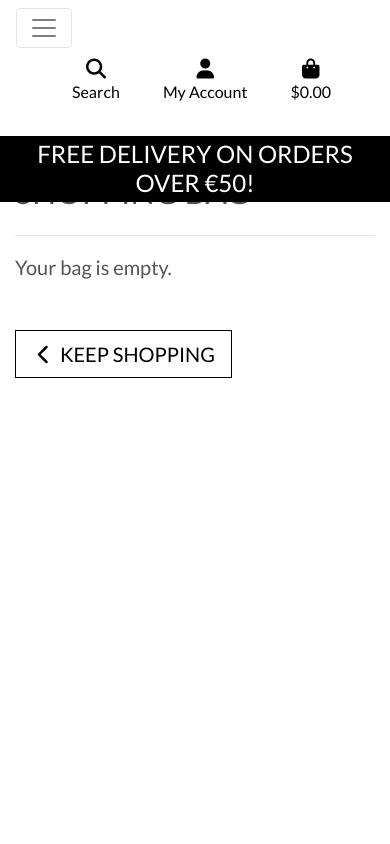
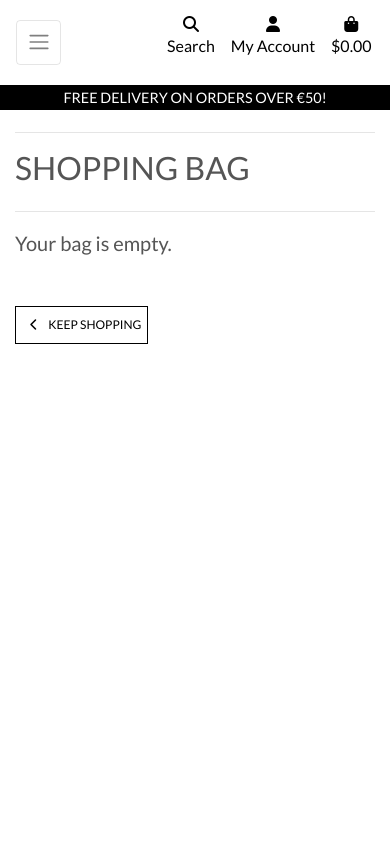
Before and after one commit to Code-Institute-Submissions/dylanocallaghan-MS4_DecResub, a Django app: page /bag/ in a window 390 px wide. Run offline with Django 3.2, Linux system fonts and the light colour scheme; some libraries are stand-ins or nearby versions.

Commit message:
bass.css and login/reg refactor

```diff
--- a/static/css/base.css
+++ b/static/css/base.css
@@ -270,10 +270,46 @@ a.category-badge > span.badge:hover {
 /* pad the top a bit when navbar is collapsed on mobile */
 @media (max-width: 991px) {
     .header-container {
-        padding-top: 140px;
+        padding-top: 116px;
     }
 
     body {
         height: calc(100vh - 116px);
     }
+
+    .display-4.logo-font.text-white {
+        font-size: 2rem;
+    }
+
+    .nav-link {
+        padding: 0.15rem;
+    }
+
+    .nav-link i.fa-lg {
+        font-size: 1rem;
+    }
+
+    .navbar-toggler {
+        padding: .6rem .6rem;
+        font-size: 1rem;
+    }
+
+    #delivery-banner h4 {
+        font-size: .9rem;
+    }
+
+    .btn.btn-outline-black.rounded-0,
+    .btn.btn-black.rounded-0 {
+        padding: .375rem .375rem;
+    }
+
+    .btn.btn-outline-black.rounded-0.btn-lg,
+    .btn.btn-black.rounded-0.btn-lg {
+        padding: .375rem .375rem;
+        font-size: .75rem;
+    }
+
+    .increment-qty, .decrement-qty {
+        padding: .25rem .5rem !important;
+    }
 }
--- a/templates/includes/main-nav.html
+++ b/templates/includes/main-nav.html
@@ -1,5 +1,10 @@
 <div class="collapse navbar-collapse" id="main-nav">
     <ul class="navbar-nav w-auto mx-auto">
+        <li class="nav-item d-block d-md-none">
+            <a class="logo-font font-weight-bold nav-link text-black mr-5" href="{% url 'home' %}" id="home-link">
+                Home
+            </a>
+        </li>
         <li class="nav-item dropdown">
             <a class="logo-font font-weight-bold nav-link text-black mr-5" href="#" id="all-products-link" data-toggle="dropdown" aria-haspopup="true" aria-expanded="false">
                 All Products
--- a/templates/includes/mobile-top-header.html
+++ b/templates/includes/mobile-top-header.html
@@ -33,7 +33,7 @@
               {% if request.user.is_superuser %}
                 <a href="{% url 'add_product' %}" class="dropdown-item">Product Management</a>
               {% endif %}
-              <a href="" class="dropdown-item">My Profile</a>
+              <a href="{% url 'profile' %}" class="dropdown-item">My Profile</a>
               <a href="{% url 'account_logout' %}" class="dropdown-item">Logout</a>
           {% else %}
               <a href="{% url 'account_signup' %}" class="dropdown-item">Register</a>
```
